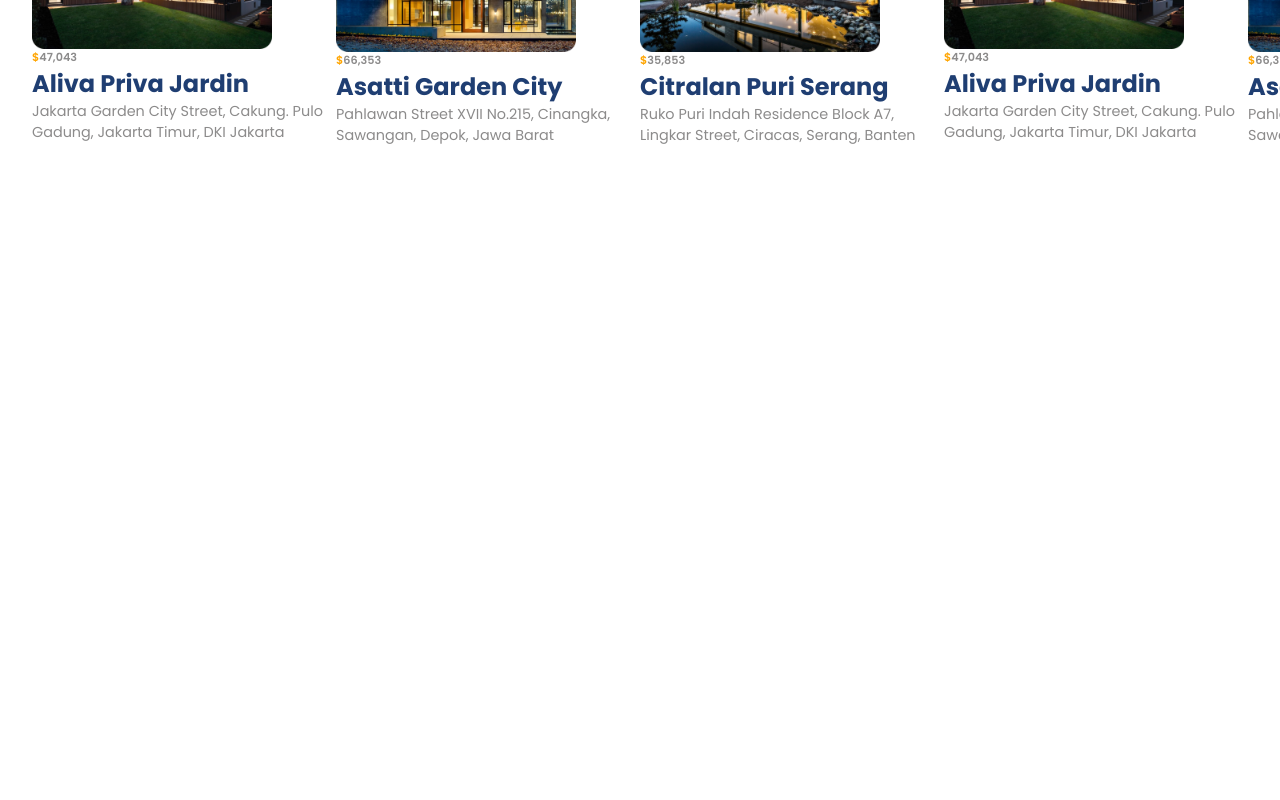
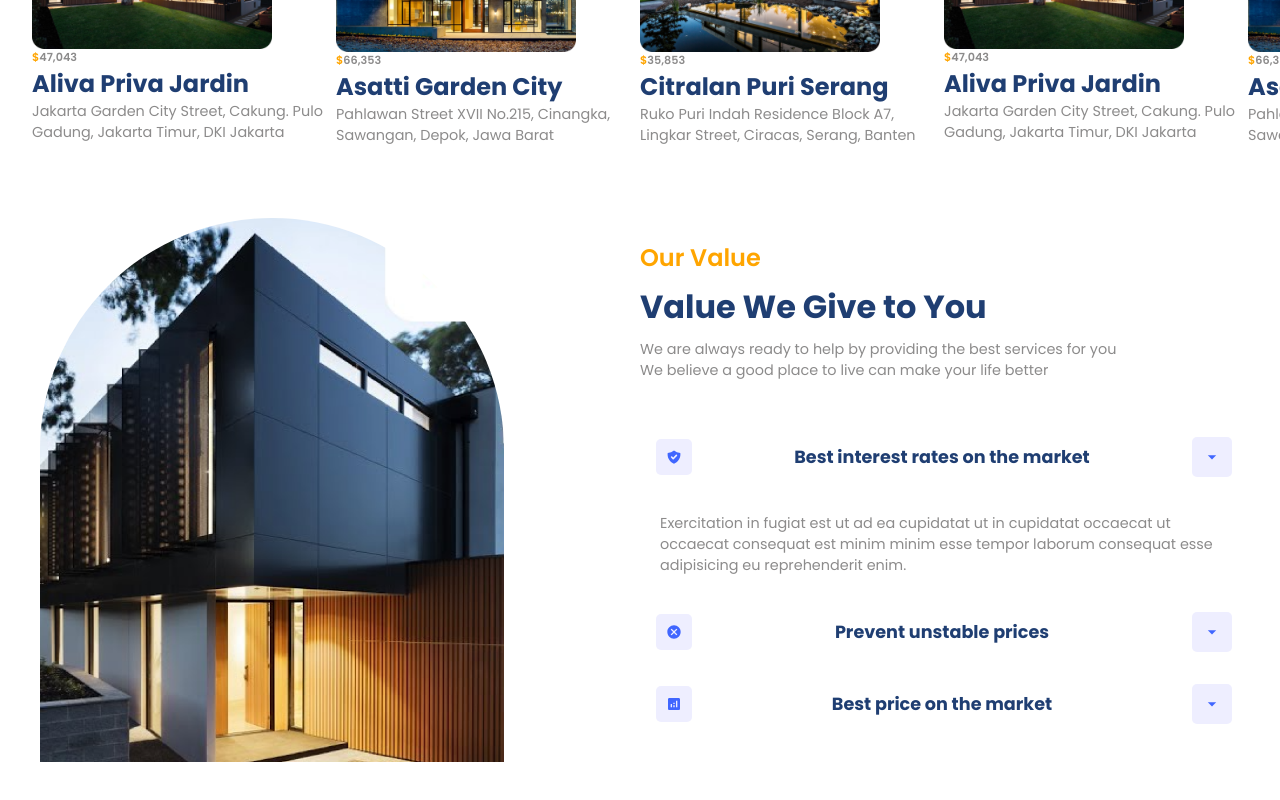
Before and after one commit to haman1/React, a React (Vite) app in the folder ar-homes/: page / in a window 1280 px wide. Shown: the part 1173-1973 px from the top of the page. Before the commit the page ends 1351 px from the top, so only its background shows below. Built offline with nearby package versions, Linux system fonts and the light colour scheme.

Commit message:
value section

```diff
--- a/ar-homes/src/App.jsx
+++ b/ar-homes/src/App.jsx
@@ -3,6 +3,7 @@
 import './App.css';
 import Companies from "./components/companies/Companies";
 import Residencies from "./components/Residencies/Residencies";
+import Value from "./components/value/Value";
 function App() {
   return (
     <div className="App">
@@ -13,6 +14,7 @@
         </div>
         <Companies/>
         <Residencies />
+        <Value />
     </div>
   );
 }
--- /dev/null
+++ b/ar-homes/src/components/value/Value.css
@@ -0,0 +1,51 @@
+.v-container .image-container{
+    border: 8px solid rgb(232, 232, 232 / 93%)
+}
+
+.v-container>div{
+    flex: 1;
+}
+
+.v-right{
+    gap:.5rem;
+}
+
+.accordion{
+    margin-top: 2rem;
+    border:none;
+}
+
+.accordionItem{
+    background: white ;
+    border: .8px solid rgba(128, 128, 128, 0.143);
+    border-radius: 8px;
+    overflow: hidden;
+    margin-bottom: 20px;
+}
+
+.accordionItem.expanded{
+    box-shadow: var(--shadow);
+    border-radius: 6px;
+}
+
+.accordionButton{
+    background: white;
+    padding: 1rem;
+    width: 100%;
+    justify-content: space-between;
+    cursor: pointer;
+}
+
+.icon{
+    padding: 10px;
+    background: #eeeeff;
+    border-radius: 5px;
+}
+
+.icon svg{
+    fill: var(--blue);
+}
+
+.accordionButton .primaryText{
+    font-size: 1.1rem;
+}
--- /dev/null
+++ b/ar-homes/src/components/value/Value.jsx
@@ -0,0 +1,70 @@
+import React, { useState } from 'react'
+import {Accordion,AccordionItem,AccordionItemHeading,AccordionItemButton,AccordionItemPanel,AccordionItemState} from 'react-accessible-accordion';
+import "react-accessible-accordion/dist/fancy-example.css";
+import {MdOutlineArrowDropDown} from 'react-icons/md';
+import data from '../../utils/accordion';
+import './Value.css';
+function Value() {
+  return (
+    <div>
+        <section className='v-wrapper'>
+            <div className="paddings innerWidth flexCenter v-container">
+
+               <div className="v-left">
+                    <div className="image-container">
+                        <img src="./value.png" alt="" />
+                    </div>
+               </div>
+
+
+               <div className="flexColStart v-right">
+                    <span className='orangeText'>Our Value</span>
+                    <span className='primaryText'>Value We Give to You</span>
+                    <span className='secondaryText'>
+                    We are always ready to help by providing the best services for you<br></br>
+                        We believe a good place to live can make your life better</span>
+
+
+               <Accordion
+               className='accordion'
+               allowMultipleExpanded={false}
+               preExpanded={[0]}
+               >
+                {
+                    data.map ((item, i)=> {
+                        const [className, setClassName] = useState(null)
+                        return (
+                            <AccordionItem
+                            className={`AccordionItem ${className} ` }key={i} uuid={i}>
+                                <AccordionItemHeading>
+                                   <AccordionItemButton className='flexCenter accordionButton'>
+                                        <AccordionItemState>
+                                            {({expanded}) => expanded ? setClassName("expanded") : setClassName("collapsed")}
+                                        </AccordionItemState>
+                                        <div className="flexCenter icon">{item.icon}</div>
+                                        <span className="primaryText">
+                                            {item.heading}
+                                        </span>
+                                        <div className="flexCenter icon">
+                                            <MdOutlineArrowDropDown size={20} />
+                                        </div>
+                                   </AccordionItemButton>
+                                </AccordionItemHeading>
+
+                                <AccordionItemPanel>
+                                    <p className="secondaryText">{item.detail}</p>
+                                </AccordionItemPanel>
+                            </AccordionItem>
+                        )
+                    })
+                }
+
+               </Accordion>
+               </div>
+            </div>
+        </section>
+    </div>
+  )
+}
+
+export default Value
```
